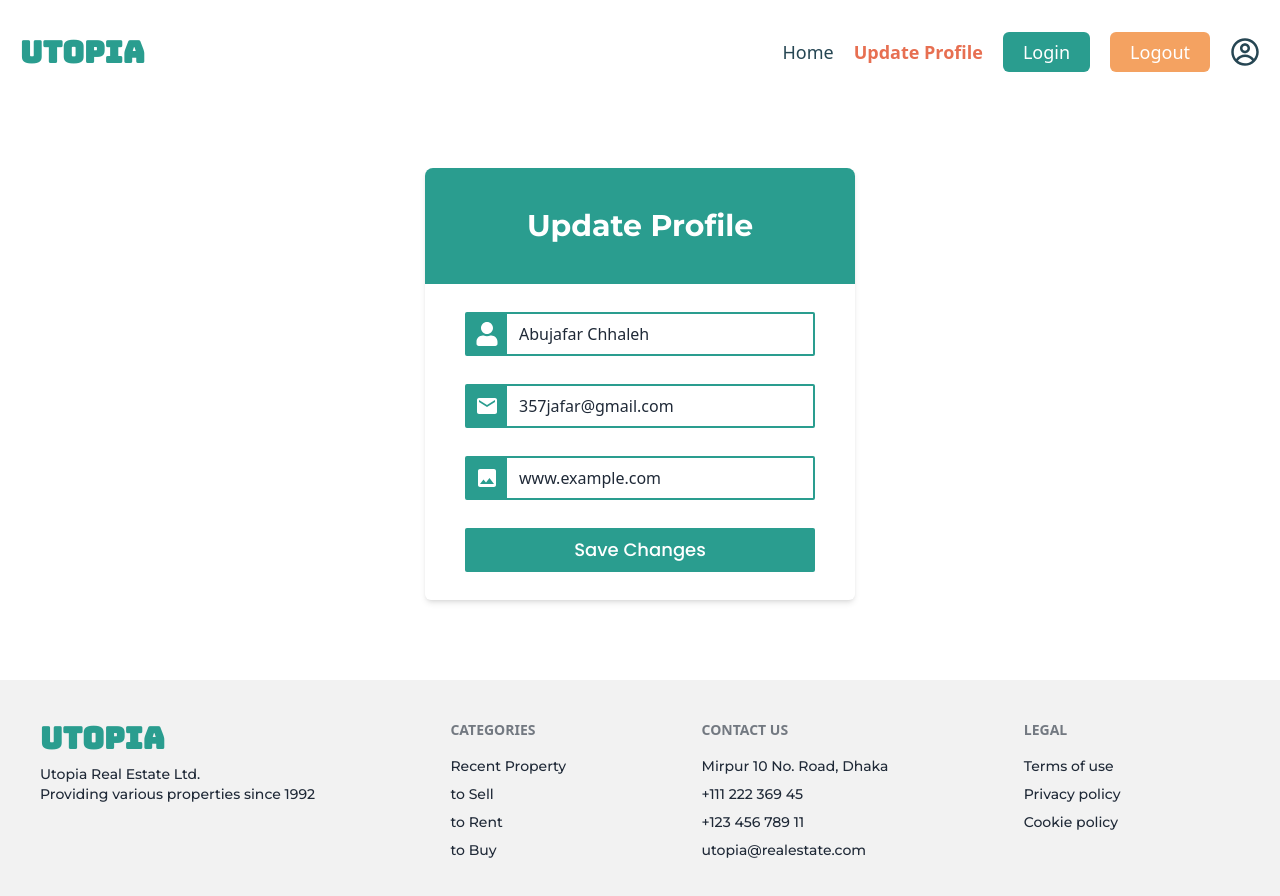
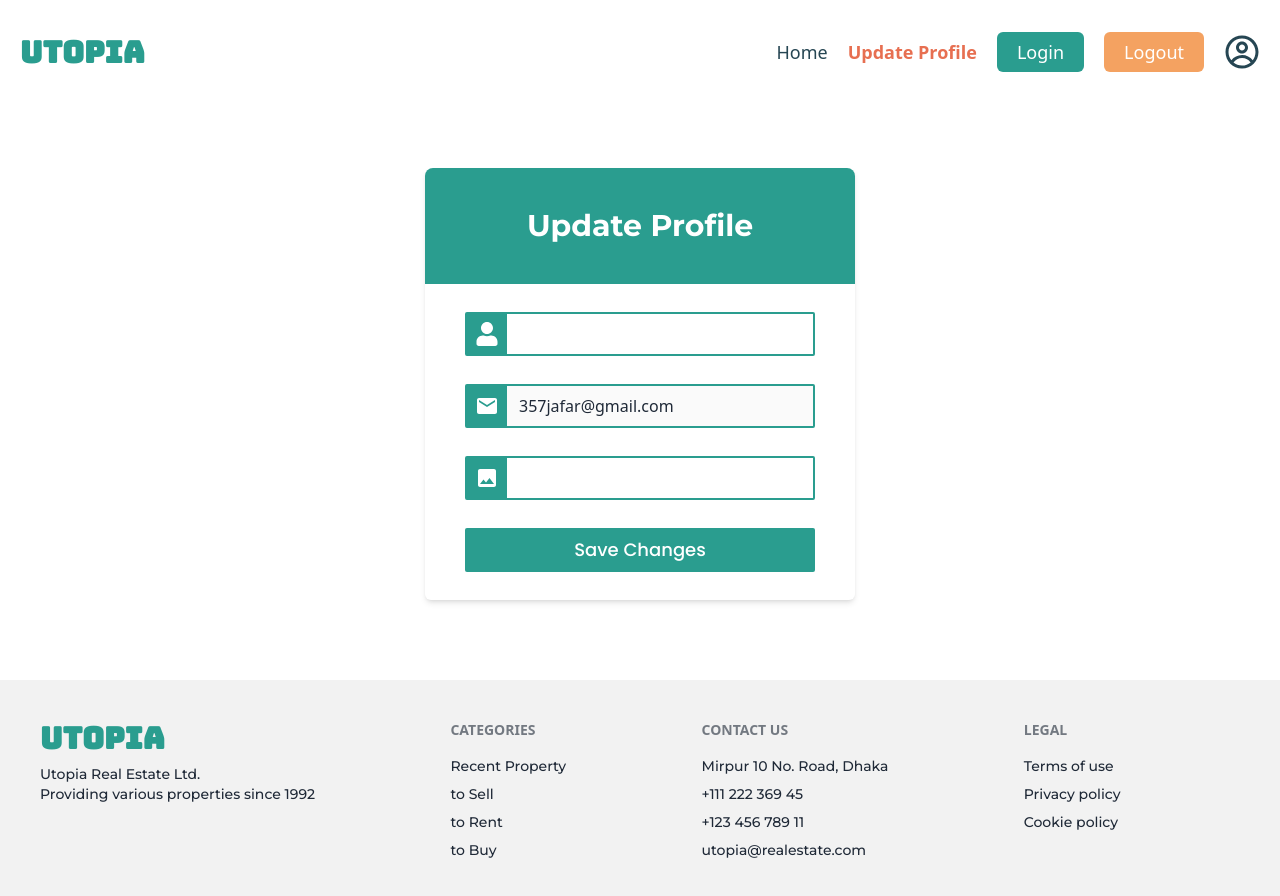
Before and after one commit to abujafarch/real-state-utopia-a9, a React (Vite) app: page /update-profile in a window 1280 px wide. Shown: the top 896 px of the page. Built offline with nearby package versions, Linux system fonts and the light colour scheme; no server answers; a web font is replaced by a local one.

Commit message:
update profile functionality primarily added

```diff
--- a/src/components/Navbar/Navbar.jsx
+++ b/src/components/Navbar/Navbar.jsx
@@ -2,9 +2,11 @@ import { signOut } from "firebase/auth";
 import { CgProfile } from "react-icons/cg";
 import { NavLink } from 'react-router-dom';
 import auth from "../../firebase/firebase.config";
+import { useContext } from "react";
+import { AuthContext } from "../../provider/AuthProvider";
 
 const Navbar = () => {
-
+    const { user } = useContext(AuthContext)
 
     const handleLogout = () => {
         signOut(auth)
@@ -29,9 +31,15 @@ const Navbar = () => {
                 <button onClick={handleLogout} className='bg-[#F4A261] px-5 py-[6px] rounded-md text-white'><a>Logout</a></button>
 
                 <NavLink to='/user-profile'>
-                    <p className="text-3xl tooltip flex items-center" data-tip='no user' >
-                        <CgProfile></CgProfile>
-                    </p>
+                    {
+                        user ?
+                            <div className="w-[35px] h-[35px] tooltip flex items-center justify-center" data-tip={user.displayName}>
+                                <img src={user.photoURL} className={`w-full h-full object-cover border-2 rounded-full border-[#F4A261]`} />
+                            </div>
+                          : <p className="text-4xl tooltip flex items-center" data-tip='no user' >
+                                <CgProfile></CgProfile>
+                            </p>
+                    }
 
                 </NavLink>
             </div>
--- a/src/components/UpdateProfile/UpdateProfile.jsx
+++ b/src/components/UpdateProfile/UpdateProfile.jsx
@@ -3,28 +3,45 @@ import { FaLock } from "react-icons/fa";
 import { FaUser } from "react-icons/fa";
 import { Link } from "react-router-dom";
 import { MdPhoto } from "react-icons/md";
+import { useContext } from "react";
+import { AuthContext } from "../../provider/AuthProvider";
 
 
 const UpdateProfile = () => {
+    const { user, updateProf } = useContext(AuthContext)
+
+    const handleUpdateProfile = (e) => {
+        e.preventDefault()
+        const name = e.currentTarget.name.value
+        const photo = e.currentTarget.photo.value
+        updateProf(name, photo)
+            .then(() => {
+                console.log('profile updated')
+            })
+            .catch(error => {
+                console.error(error);
+            })
+    }
+
     return (
         <div className="max-w-[430px] mx-auto rounded-md shadow-md pb-7 mt-24">
-            <form className="w-full">
+            <form onSubmit={handleUpdateProfile} className="w-full">
                 <h1 className="bg-[#2A9D8F] rounded-t-lg py-10 text-3xl text-white font-mont text-center font-bold">Update Profile</h1>
 
                 <div className="sm:px-10 px-5">
                     <div className="mt-7 flex items-center border-[#2A9D8F] border-2 rounded-sm">
                         <span className="bg-[#2A9D8F] p-2 text-2xl text-white"><FaUser></FaUser></span>
-                        <input className=" outline-none w-full py-2 px-3" type="text" name="name" defaultValue='Abujafar Chhaleh'/>
+                        <input className=" outline-none w-full py-2 px-3" type="text" name="name" defaultValue={user ? user.displayName : ''} />
                     </div>
 
                     <div className="mt-7 flex items-center border-[#2A9D8F] border-2 rounded-sm">
                         <span className="bg-[#2A9D8F] p-2 text-2xl text-white"><MdEmail></MdEmail></span>
-                        <input className=" outline-none w-full py-2 px-3" type="email" name="email" defaultValue='357jafar@gmail.com' />
+                        <input className=" outline-none w-full py-2 px-3" type="email" name="email" defaultValue='357jafar@gmail.com' disabled/>
                     </div>
 
                     <div className="mt-7 flex items-center border-[#2A9D8F] border-2 rounded-sm">
                         <span className="bg-[#2A9D8F] p-2 text-2xl text-white"><MdPhoto></MdPhoto></span>
-                        <input className=" outline-none w-full py-2 px-3" type="text" name="photo" defaultValue='www.example.com' />
+                        <input className=" outline-none w-full py-2 px-3" type="text" name="photo" defaultValue={user ? user.photoURL : ''} />
                     </div>
 
                     <button className="bg-[#2A9D8F] w-full py-2 rounded-sm mt-7 text-white font-poppins text-lg font-medium">Save Changes</button>
--- a/src/provider/AuthProvider.jsx
+++ b/src/provider/AuthProvider.jsx
@@ -1,4 +1,4 @@
-import { createUserWithEmailAndPassword, onAuthStateChanged, signInWithEmailAndPassword } from "firebase/auth";
+import { createUserWithEmailAndPassword, onAuthStateChanged, signInWithEmailAndPassword, updateProfile } from "firebase/auth";
 import { createContext, useEffect, useState } from "react";
 import auth from "../firebase/firebase.config";
 
@@ -16,7 +16,12 @@ const AuthProvider = ({ children }) => {
         return signInWithEmailAndPassword(auth, email, password)
     }
 
-
+    const updateProf = (name, photo) => {
+        return updateProfile(auth.currentUser, {
+            displayName: name,
+            photoURL: photo
+        })
+    }
     useEffect(() => {
         const unsubscribe = onAuthStateChanged(auth, currentUser => {
             setUser(currentUser)
@@ -28,7 +33,7 @@ const AuthProvider = ({ children }) => {
         }
     }, [])
 
-    const authInfo = { createUser, loginWithPassword, user }
+    const authInfo = { createUser, loginWithPassword, user, updateProf }
 
     return (
         <AuthContext.Provider value={authInfo}>
```
